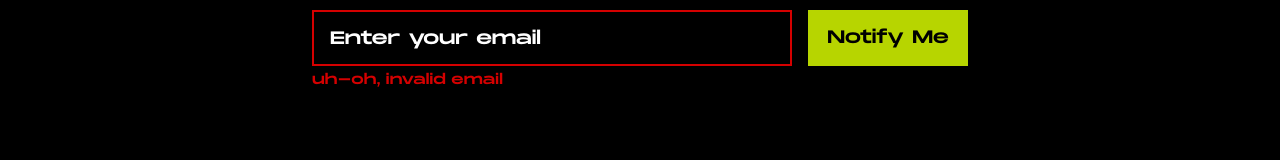
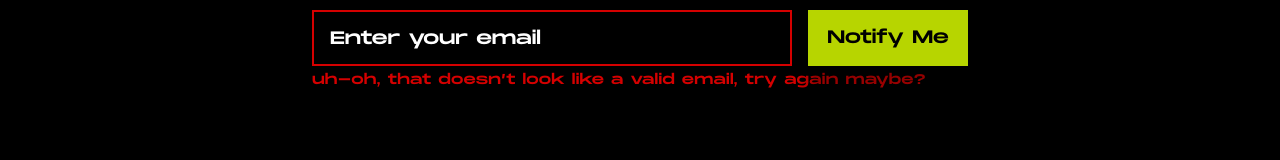
Before and after one commit to hulkhere/wtf-studios, a Next.js app: page / in a window 1280 px wide. Both pictures are taken after a click on the button "Notify Me". Shown: the part 501-661 px from the top of the page. Built offline with nearby package versions, Linux system fonts and the light colour scheme.

Commit message:
Revert "ruchit-animation-added"
This reverts commit b9fd7091d753ea97bc49f2b71e6d0b2574fc004a.

```diff
--- a/components/AnimatedTextWord.js
+++ /dev/null
@@ -1,56 +0,0 @@
-import React from "react";
-import { motion } from "framer-motion";
-
-const AnimatedTextWord = ({ text }) => {
-  const words = text.split(" ");
-
-  const container = {
-    hidden: { opacity: 0 },
-    visible: (i = 1) => ({
-      opacity: 1,
-      transition: { staggerChildren: 1, delayChildren: 0.4 * i },
-    }),
-  };
-
-  const child = {
-    visible: {
-      opacity: 1,
-      x: 0,
-      transition: {
-        type: "spring",
-        damping: 12,
-        stiffness: 100,
-      },
-    },
-    hidden: {
-      opacity: 0,
-      x: 20,
-      transition: {
-        type: "spring",
-        damping: 12,
-        stiffness: 100,
-      },
-    },
-  };
-
-  return (
-    <motion.div
-      style={{ overflow: "hidden", display: "flex", fontSize: "0.875rem" }}
-      variants={container}
-      initial="hidden"
-      animate="visible"
-    >
-      {words.map((word, index) => (
-        <motion.span
-          variants={child}
-          style={{ marginRight: "5px" }}
-          key={index}
-        >
-          {word}
-        </motion.span>
-      ))}
-    </motion.div>
-  );
-};
-
-export default AnimatedTextWord;
--- a/components/mail.jsx
+++ b/components/mail.jsx
@@ -1,7 +1,6 @@
 import axios from "axios";
 import React, { useEffect, useState } from "react";
 import { motion } from "framer-motion";
-import AnimatedTextWord from "./AnimatedTextWord";
 
 export default function Mail() {
   const [mail, setMail] = useState("");
@@ -28,7 +27,9 @@ export default function Mail() {
       setMessage("");
     } else {
       setButton(false);
-      setMessage("uh-oh, invalid email");
+      setMessage(
+        "uh-oh, that doesn’t look like a valid email, try again maybe?"
+      );
     }
   }
 
@@ -118,7 +119,7 @@ export default function Mail() {
               }
             >
               <h1 className="text-[#D50000] tracking-wide max-w-xs text-xs lg:text-sm main-font lg:max-w-none">
-                <AnimatedTextWord text={message} />
+                {message}
               </h1>
             </div>
           </div>
```
